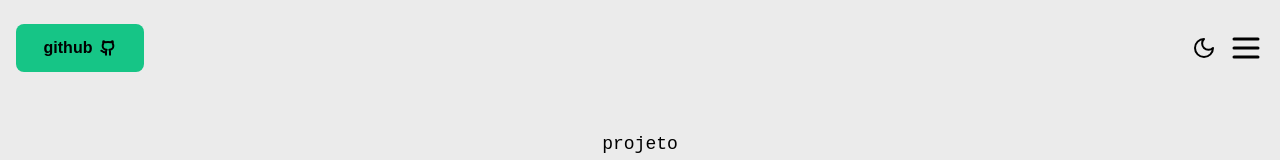
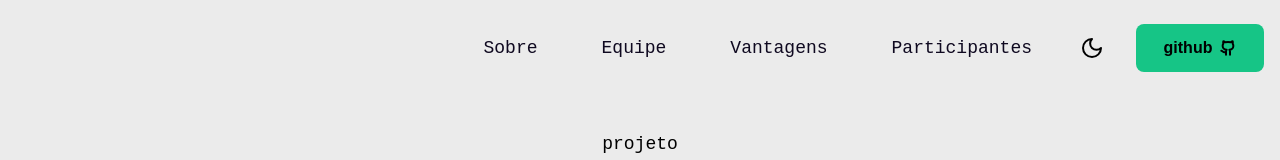
Before and after one commit to Projeto-FrontEnd-Fusion/portifolio-colaborativo-codewizard-tigerscode, a React (Vite) app: page / in a window 1280 px wide. Shown: the top 160 px of the page. Built offline with nearby package versions, Linux system fonts and the light colour scheme; a web font is replaced by a local one.

Commit message:
feat: apply responsive layout to header

```diff
--- a/src/components/footer/index.jsx
+++ b/src/components/footer/index.jsx
@@ -11,6 +11,10 @@ const Footer = () => {
                 </div>
             </div>
             <div className="row-span-2 col-span-1">
+                {
+                    //TODO: colocar as imagens quando disponíveis
+                    //TODO: abstrair imagens para extinguir a repetição
+                }
                 <div className="grid grid-cols-2 h-fit">
                     <img className="w-[46.6px] h-[49.25px] rounded-full bg-white-one" />
 
--- a/src/components/hero/components/header.jsx
+++ b/src/components/hero/components/header.jsx
@@ -14,15 +14,19 @@ const Header = () => {
     return (
         <>
             <header
-                className="flex items-center justify-between px-4 h-24"
+                className="flex items-center justify-between px-4 h-24 lg:flex-row-reverse lg:justify-start lg:gap-8"
             >
                 <GitButton primary />
 
                 <div className="flex justify-center items-center gap-3">
                     <ThemeToggle />
-                    <button className="dark:text-white-two hover:text-gray-text text-black" onClick={handleOpenMenu}>
+                    <button className="dark:text-white-two hover:text-gray-text text-black lg:hidden" onClick={handleOpenMenu}>
                         <LuMenu size={36}/>
                     </button>
+                </div>
+
+                <div className="hidden lg:block">
+                    <Menu />
                 </div>
             </header>
 
--- a/src/components/hero/components/menu.jsx
+++ b/src/components/hero/components/menu.jsx
@@ -1,7 +1,7 @@
 const Menu = () => {
     return (
         <nav>
-            <ul className="font-subtitle text-lg text-white-one space-y-4">
+            <ul className="font-subtitle text-lg text-white-one space-y-4 lg:flex lg:items-center lg:text-primary lg:dark:text-white-one lg:space-y-0 lg:gap-8">
                 <li>
                     <a className="block px-4 py-2 w-full h-full hover:underline" href="#about">Sobre</a>
                 </li>
```
